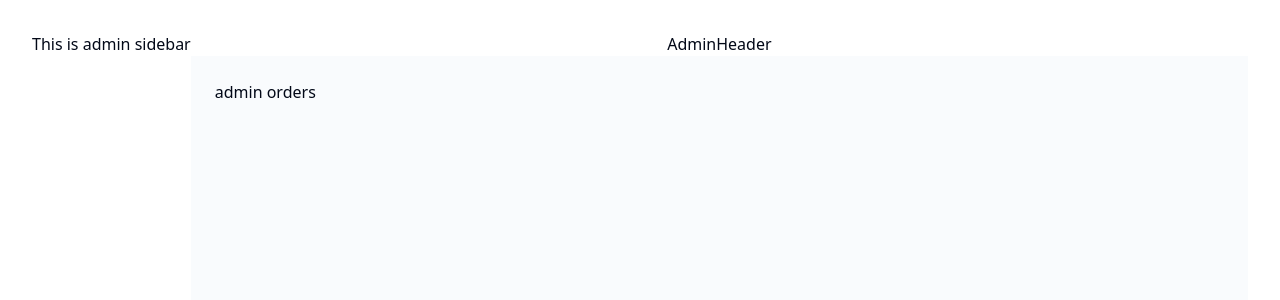
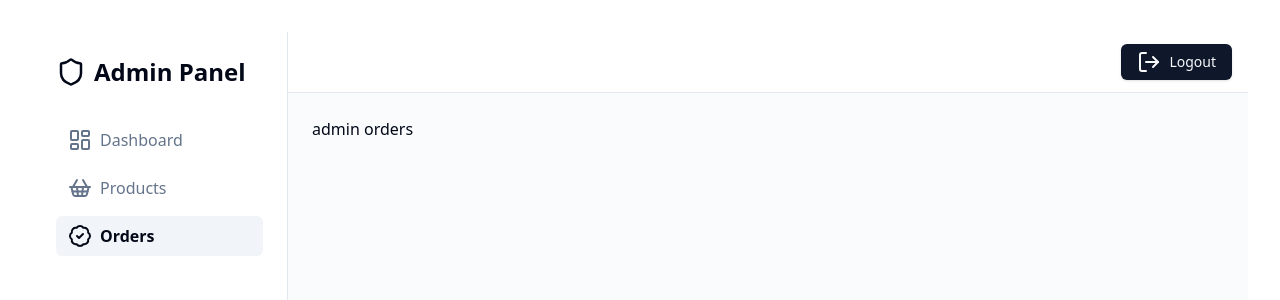
Before and after one commit to 23-faisal/mern-ecommerce-app-with-admin-dashboard, a React (Vite) app in the folder client/: page /admin/orders in a window 1280 px wide. Shown: the top 300 px of the page. Built offline with nearby package versions, Linux system fonts and the light colour scheme; sample sign-in values are in the browser's storage.

Commit message:
create admin dashboard sidebar ui

```diff
--- a/client/package.json
+++ b/client/package.json
@@ -10,6 +10,7 @@
     "preview": "vite preview"
   },
   "dependencies": {
+    "@radix-ui/react-dialog": "^1.1.1",
     "@radix-ui/react-icons": "^1.3.0",
     "@radix-ui/react-label": "^2.1.0",
     "@radix-ui/react-select": "^2.1.1",
--- a/client/src/components/ui/admin-view/Header.jsx
+++ b/client/src/components/ui/admin-view/Header.jsx
@@ -1,7 +1,22 @@
 import React from "react";
+import { Button } from "@/components/ui/button";
+import { AlignJustify, LogOut } from "lucide-react";
 
-const AdminHeader = () => {
-  return <div>AdminHeader</div>;
+const AdminHeader = ({ open, setOpen }) => {
+  return (
+    <header className="flex items-center justify-between px-4 py-3 bg-background border-b">
+      <Button onClick={() => setOpen(!open)} className="lg:hidden">
+        <AlignJustify />
+        <span className="sr-only">Toggle Menu</span>
+      </Button>
+      <div className="flex flex-1 justify-end">
+        <Button className="inline-flex gap-2 items-center rounded-md px-4 font-medium shadow">
+          <LogOut />
+          Logout
+        </Button>
+      </div>
+    </header>
+  );
 };
 
 export default AdminHeader;
--- a/client/src/components/ui/admin-view/Sidebar.jsx
+++ b/client/src/components/ui/admin-view/Sidebar.jsx
@@ -1,10 +1,96 @@
+import { Shield } from "lucide-react";
 import React from "react";
+import { useLocation, useNavigate } from "react-router-dom";
+import {
+  Sheet,
+  SheetContent,
+  SheetDescription,
+  SheetHeader,
+  SheetTitle,
+} from "../../ui/sheet";
 
-const AdminSidebar = () => {
+import { BadgeCheck, LayoutDashboard, ShoppingBasket } from "lucide-react";
+
+export const adminSideBarMenuItem = [
+  {
+    id: "dashboard",
+    label: "Dashboard",
+    path: "/admin/dashboard",
+    icon: <LayoutDashboard />,
+  },
+  {
+    id: "products",
+    label: "Products",
+    path: "/admin/products",
+    icon: <ShoppingBasket />,
+  },
+  {
+    id: "orders",
+    label: "Orders",
+    path: "/admin/orders",
+    icon: <BadgeCheck />,
+  },
+];
+
+const MenuItems = ({ setOpen }) => {
+  const navigate = useNavigate();
+  const location = useLocation();
+
   return (
-    <div>
-      <h1>This is admin sidebar</h1>
-    </div>
+    <nav className="mt-8 flex flex-col gap-2">
+      {adminSideBarMenuItem.map((menuItem) => {
+        const isActive = location.pathname === menuItem.path; // Check if the current path matches the menu item's path
+
+        return (
+          <div
+            onClick={() => {
+              navigate(menuItem.path);
+              setOpen && setOpen(false);
+            }}
+            key={menuItem.id}
+            className={`flex items-center gap-2 rounded-md px-3 py-2 cursor-pointer hover:bg-muted hover:text-foreground ${
+              isActive
+                ? "bg-muted text-foreground font-bold"
+                : "text-muted-foreground"
+            }`}
+          >
+            {menuItem.icon}
+            {menuItem.label}
+          </div>
+        );
+      })}
+    </nav>
+  );
+};
+
+const AdminSidebar = ({ open, setOpen }) => {
+  const navigate = useNavigate();
+  return (
+    <>
+      <Sheet open={open} onOpenChange={setOpen}>
+        <SheetContent side="left" className="w-64">
+          <div className="flex flex-col h-full ">
+            <SheetHeader className="border-b mt-5 pb-4">
+              <SheetTitle className="text-2xl font-bold">
+                Admin Panel
+              </SheetTitle>
+              <SheetDescription></SheetDescription>
+            </SheetHeader>
+            <MenuItems />
+          </div>
+        </SheetContent>
+      </Sheet>
+      <aside className="hidden w-64 flex-col border-r bg-background p-6 lg:flex">
+        <div
+          onClick={() => navigate("/admin/dashboard")}
+          className="flex items-center gap-2 cursor-pointer"
+        >
+          <Shield size={30} />
+          <h1 className="text-2xl font-extrabold">Admin Panel</h1>
+        </div>
+        <MenuItems />
+      </aside>
+    </>
   );
 };
 
--- a/client/src/components/ui/admin-view/layout.jsx
+++ b/client/src/components/ui/admin-view/layout.jsx
@@ -1,16 +1,17 @@
-import React from "react";
+import React, { useState } from "react";
 import { Outlet } from "react-router-dom";
 import AdminSidebar from "./Sidebar";
 import AdminHeader from "./Header";
 
 const AdminLayout = () => {
+  const [openSidebar, setOpenSidebar] = useState(false);
   return (
     <div className="flex min-h-screen w-full">
       {/* admin sidebar */}
-      <AdminSidebar />
+      <AdminSidebar open={openSidebar} setOpen={setOpenSidebar} />
       <div className="flex flex-1 flex-col ">
         {/* admin header */}
-        <AdminHeader />
+        <AdminHeader open={openSidebar} setOpen={setOpenSidebar} />
         <main className="flex flex-1 bg-muted/40 p-4 md:p-6">
           <Outlet />
         </main>
--- /dev/null
+++ b/client/src/components/ui/sheet.jsx
@@ -0,0 +1,108 @@
+import * as React from "react"
+import * as SheetPrimitive from "@radix-ui/react-dialog"
+import { Cross2Icon } from "@radix-ui/react-icons"
+import { cva } from "class-variance-authority";
+
+import { cn } from "@/lib/utils"
+
+const Sheet = SheetPrimitive.Root
+
+const SheetTrigger = SheetPrimitive.Trigger
+
+const SheetClose = SheetPrimitive.Close
+
+const SheetPortal = SheetPrimitive.Portal
+
+const SheetOverlay = React.forwardRef(({ className, ...props }, ref) => (
+  <SheetPrimitive.Overlay
+    className={cn(
+      "fixed inset-0 z-50 bg-black/80  data-[state=open]:animate-in data-[state=closed]:animate-out data-[state=closed]:fade-out-0 data-[state=open]:fade-in-0",
+      className
+    )}
+    {...props}
+    ref={ref} />
+))
+SheetOverlay.displayName = SheetPrimitive.Overlay.displayName
+
+const sheetVariants = cva(
+  "fixed z-50 gap-4 bg-background p-6 shadow-lg transition ease-in-out data-[state=closed]:duration-300 data-[state=open]:duration-500 data-[state=open]:animate-in data-[state=closed]:animate-out",
+  {
+    variants: {
+      side: {
+        top: "inset-x-0 top-0 border-b data-[state=closed]:slide-out-to-top data-[state=open]:slide-in-from-top",
+        bottom:
+          "inset-x-0 bottom-0 border-t data-[state=closed]:slide-out-to-bottom data-[state=open]:slide-in-from-bottom",
+        left: "inset-y-0 left-0 h-full w-3/4 border-r data-[state=closed]:slide-out-to-left data-[state=open]:slide-in-from-left sm:max-w-sm",
+        right:
+          "inset-y-0 right-0 h-full w-3/4 border-l data-[state=closed]:slide-out-to-right data-[state=open]:slide-in-from-right sm:max-w-sm",
+      },
+    },
+    defaultVariants: {
+      side: "right",
+    },
+  }
+)
+
+const SheetContent = React.forwardRef(({ side = "right", className, children, ...props }, ref) => (
+  <SheetPortal>
+    <SheetOverlay />
+    <SheetPrimitive.Content ref={ref} className={cn(sheetVariants({ side }), className)} {...props}>
+      <SheetPrimitive.Close
+        className="absolute right-4 top-4 rounded-sm opacity-70 ring-offset-background transition-opacity hover:opacity-100 focus:outline-none focus:ring-2 focus:ring-ring focus:ring-offset-2 disabled:pointer-events-none data-[state=open]:bg-secondary">
+        <Cross2Icon className="h-4 w-4" />
+        <span className="sr-only">Close</span>
+      </SheetPrimitive.Close>
+      {children}
+    </SheetPrimitive.Content>
+  </SheetPortal>
+))
+SheetContent.displayName = SheetPrimitive.Content.displayName
+
+const SheetHeader = ({
+  className,
+  ...props
+}) => (
+  <div
+    className={cn("flex flex-col space-y-2 text-center sm:text-left", className)}
+    {...props} />
+)
+SheetHeader.displayName = "SheetHeader"
+
+const SheetFooter = ({
+  className,
+  ...props
+}) => (
+  <div
+    className={cn("flex flex-col-reverse sm:flex-row sm:justify-end sm:space-x-2", className)}
+    {...props} />
+)
+SheetFooter.displayName = "SheetFooter"
+
+const SheetTitle = React.forwardRef(({ className, ...props }, ref) => (
+  <SheetPrimitive.Title
+    ref={ref}
+    className={cn("text-lg font-semibold text-foreground", className)}
+    {...props} />
+))
+SheetTitle.displayName = SheetPrimitive.Title.displayName
+
+const SheetDescription = React.forwardRef(({ className, ...props }, ref) => (
+  <SheetPrimitive.Description
+    ref={ref}
+    className={cn("text-sm text-muted-foreground", className)}
+    {...props} />
+))
+SheetDescription.displayName = SheetPrimitive.Description.displayName
+
+export {
+  Sheet,
+  SheetPortal,
+  SheetOverlay,
+  SheetTrigger,
+  SheetClose,
+  SheetContent,
+  SheetHeader,
+  SheetFooter,
+  SheetTitle,
+  SheetDescription,
+}
--- a/client/src/config/config.js
+++ b/client/src/config/config.js
@@ -1,40 +1,23 @@
-export const registerFormControl = [
-  {
-    name: "username",
-    label: "User Name",
-    placeholder: "Enter your username",
-    componentType: "input",
-    type: "text",
-  },
-  {
-    name: "email",
-    label: "Email",
-    placeholder: "Enter your email",
-    componentType: "input",
-    type: "email",
-  },
-  {
-    name: "password",
-    label: "Password",
-    placeholder: "Enter your password",
-    componentType: "input",
-    type: "password",
-  },
-];
-
-export const loginFormControl = [
-  {
-    name: "email",
-    label: "Email",
-    placeholder: "Enter your email",
-    componentType: "input",
-    type: "email",
-  },
-  {
-    name: "password",
-    label: "Password",
-    placeholder: "Enter your password",
-    componentType: "input",
-    type: "password",
-  },
-];
+// export const registerFormControl = [
+//   {
+//     name: "username",
+//     label: "User Name",
+//     placeholder: "Enter your username",
+//     componentType: "input",
+//     type: "text",
+//   },
+//   {
+//     name: "email",
+//     label: "Email",
+//     placeholder: "Enter your email",
+//     componentType: "input",
+//     type: "email",
+//   },
+//   {
+//     name: "password",
+//     label: "Password",
+//     placeholder: "Enter your password",
+//     componentType: "input",
+//     type: "password",
+//   },
+// ];
--- a/client/src/pages/auth/Login.jsx
+++ b/client/src/pages/auth/Login.jsx
@@ -15,7 +15,6 @@
   };
 
   const setUser = useAuthStore((state) => state.setUser);
-  const user = useAuthStore((state) => state.user);
 
   const [formData, setFormData] = useState(initialState);
   const navigate = useNavigate();
@@ -31,14 +30,12 @@
     onSuccess: (data) => {
       localStorage.setItem("token", data.token);
       setUser(data.user); // Check if data.user has valid user details
-      console.log("User Set:", data.user); // Log the user object
       toast.success(data.message);
     },
     onError: (error) => {
       toast.error(error.response?.data?.message);
     },
   });
-  console.log(user);
 
   const handleInputChange = (e) => {
     const { name, value } = e.target;
```
Also changed, not shown: 1 other file (tests, documents, lock files or other folders).
